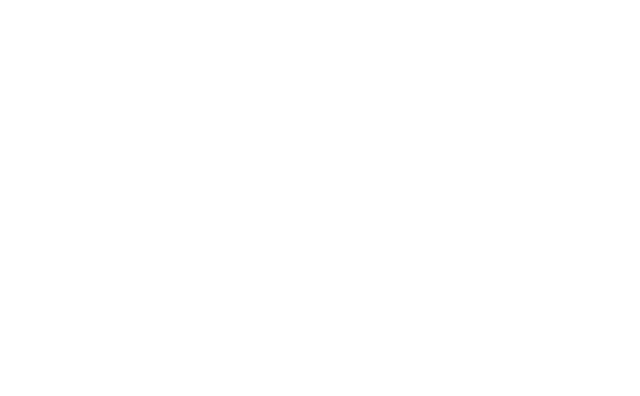
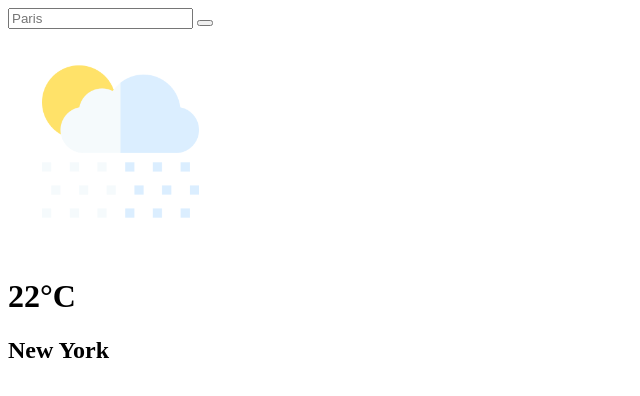
Before and after one commit to BeverlyDiaz/App_Weather, a plain HTML site: page index.html in a window 1280 px wide. Shown: the whole page, without its empty margins (0-640 px from the left). Drawn offline with Linux system fonts and the light colour scheme.

Commit message:
index.html modified

```diff
--- a/index.html
+++ b/index.html
@@ -7,6 +7,17 @@
     <link rel="stylesheet" href="style.css">
 </head>
 <body>
+    <div class="card">
+        <div class="search">
+            <input type="text" name="" id="city-name" placeholder="Paris" spellcheck="false">
+            <button><i class="fa-solid fa-magnifying-glass"></i></button>
+        </div>
+        <div class="weather">
+            <img src="images/rain.png" alt="" srcset="" class="weather-icon">
+            <h1 class="temp">22°C</h1>
+            <h2 class="city">New York</h2>
+        </div>
+       </div>
 
 <script src="script.js"></script>
 </body>
```
